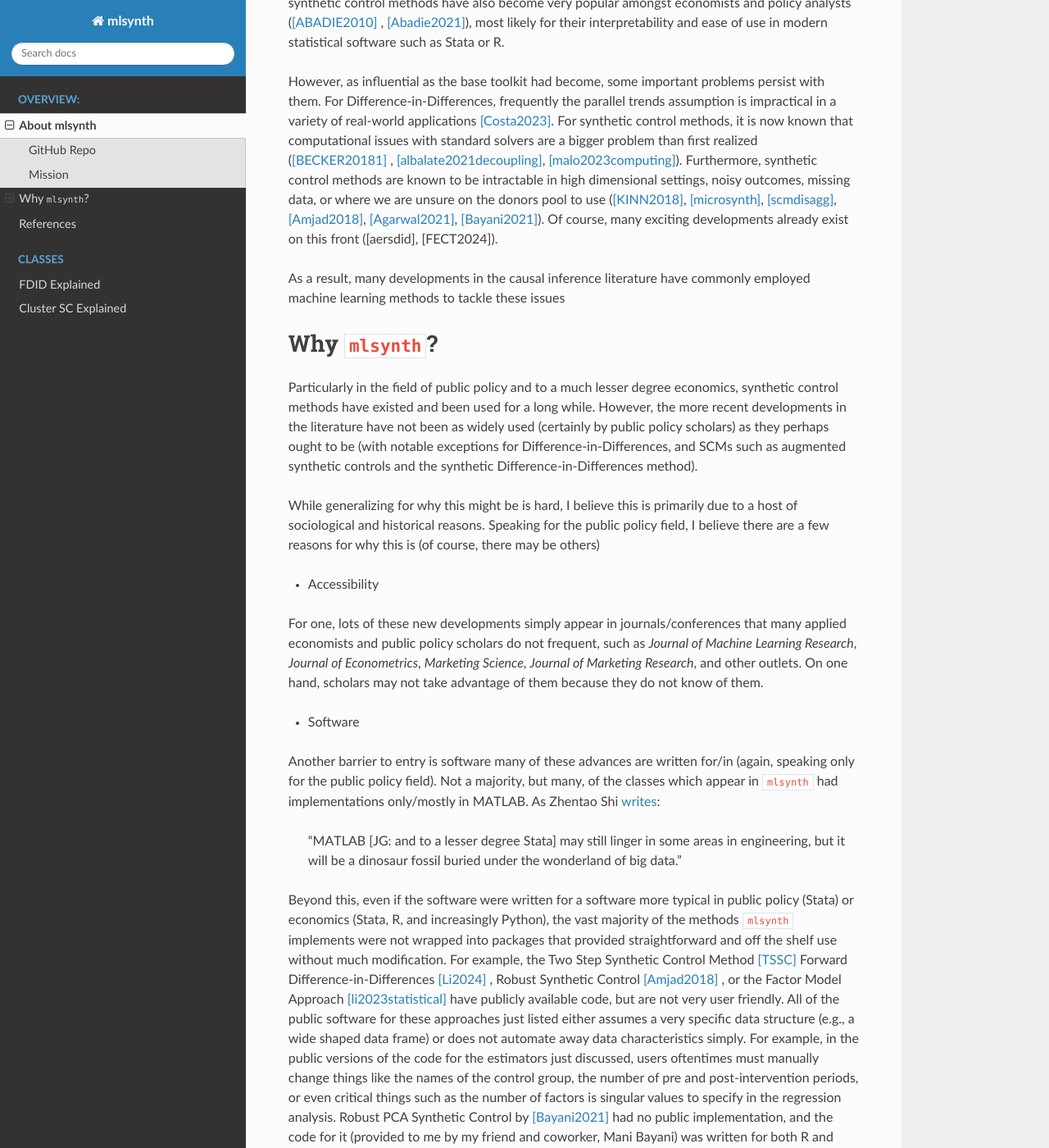
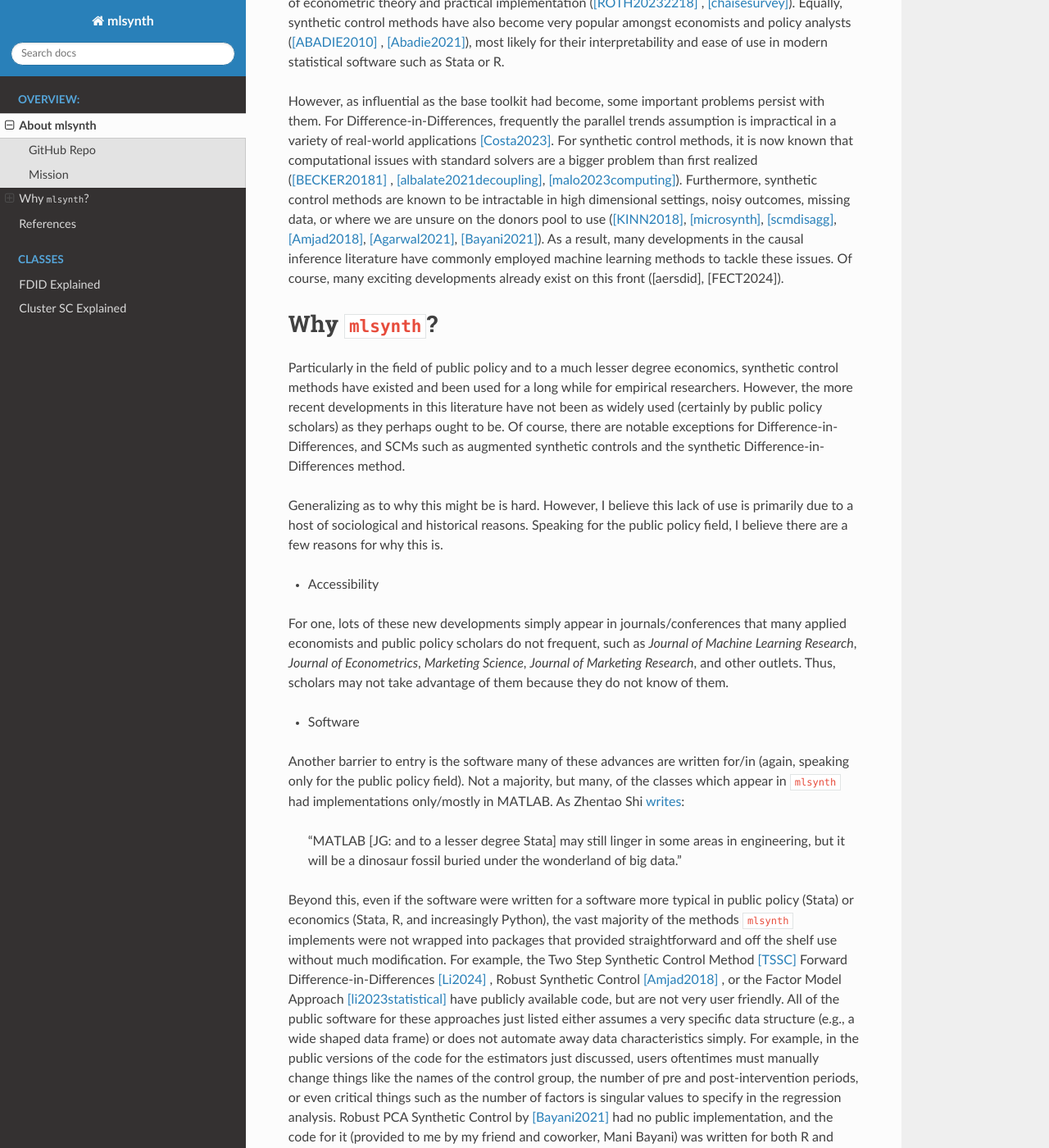
Before and after one commit to jgreathouse9/mlsynth, a Sphinx documentation site: the page built from docs/about.rst, in a window 1280 px wide and 1400 px high, scrolled down 840 px. Shown: the whole window at 82% size. Built offline with Sphinx 7.4.7 and the Read the Docs theme 3.1.0, drawn with Linux system fonts in a browser that asks for light colours; pages that are not in the unit, such as notebooks, are missing from menus; some of the changed text lies outside the part shown.

Commit message:
Update about.rst

```diff
--- a/docs/about.rst
+++ b/docs/about.rst
@@ -21,26 +21,23 @@ The first reason I created this library can be summarized from the CausalML `Cha
 
 However, there is a slightly more practical reason as well. Frequently in public policy, we are concerned with estimation of casual impacts of some intervention on an outcome we care about. The longstanding traditional workhorses in this field are Difference-in-Differences methodologies and synthetic control methods, and for good reason. Difference-in-Differences is very simple to compute. Numerous advances have been made for the methodology in recent years, both in terms of econometric theory and practical implementation ([ROTH20232218]_ , [chaisesurvey]_). Equally, synthetic control methods have also become very popular amongst economists and policy analysts ([ABADIE2010]_ , [Abadie2021]_), most likely for their interpretability and ease of use in modern statistical software such as Stata or R.
 
-However, as influential as the base toolkit had become, some important problems persist with them. For Difference-in-Differences, frequently the parallel trends assumption is impractical in a variety of real-world applications [Costa2023]_. For synthetic control methods, it is now known that computational issues with standard solvers are a bigger problem than first realized ([BECKER20181]_ , [albalate2021decoupling]_, [malo2023computing]_). Furthermore, synthetic control methods are known to be intractable in high dimensional settings, noisy outcomes, missing data, or where we are unsure on the donors pool to use ([KINN2018]_, [microsynth]_, [scmdisagg]_, [Amjad2018]_, [Agarwal2021]_, [Bayani2021]_). Of course, many exciting developments already exist on this front ([aersdid], [FECT2024]).
-
-As a result, many developments in the causal inference literature have commonly employed machine learning methods to tackle these issues
-
+However, as influential as the base toolkit had become, some important problems persist with them. For Difference-in-Differences, frequently the parallel trends assumption is impractical in a variety of real-world applications [Costa2023]_. For synthetic control methods, it is now known that computational issues with standard solvers are a bigger problem than first realized ([BECKER20181]_ , [albalate2021decoupling]_, [malo2023computing]_). Furthermore, synthetic control methods are known to be intractable in high dimensional settings, noisy outcomes, missing data, or where we are unsure on the donors pool to use ([KINN2018]_, [microsynth]_, [scmdisagg]_, [Amjad2018]_, [Agarwal2021]_, [Bayani2021]_). As a result, many developments in the causal inference literature have commonly employed machine learning methods to tackle these issues. Of course, many exciting developments already exist on this front ([aersdid], [FECT2024]).
 
 
 Why ``mlsynth``?
 ================================
 
-Particularly in the field of public policy and to a much lesser degree economics, synthetic control methods have existed and been used for a long while. However, the more recent developments in the literature have not been as widely used (certainly by public policy scholars) as they perhaps ought to be (with notable exceptions for Difference-in-Differences, and SCMs such as augmented synthetic controls and the synthetic Difference-in-Differences method).
+Particularly in the field of public policy and to a much lesser degree economics, synthetic control methods have existed and been used for a long while for empirical researchers. However, the more recent developments in this literature have not been as widely used (certainly by public policy scholars) as they perhaps ought to be. Of course, there are notable exceptions for Difference-in-Differences, and SCMs such as augmented synthetic controls and the synthetic Difference-in-Differences method.
 
-While generalizing for why this might be is hard, I believe this is primarily due to a host of sociological and historical reasons. Speaking for the public policy field, I believe there are a few reasons for why this is (of course, there may be others)
+Generalizing as to why this might be is hard. However, I believe this lack of use is primarily due to a host of sociological and historical reasons. Speaking for the public policy field, I believe there are a few reasons for why this is.
 
 - Accessibility
 
-For one, lots of these new developments simply appear in journals/conferences that many applied economists and public policy scholars do not frequent, such as *Journal of Machine Learning Research*, *Journal of Econometrics*, *Marketing Science*, *Journal of Marketing Research*, and other outlets. On one hand, scholars may not take advantage of them because they do not know of them.
+For one, lots of these new developments simply appear in journals/conferences that many applied economists and public policy scholars do not frequent, such as *Journal of Machine Learning Research*, *Journal of Econometrics*, *Marketing Science*, *Journal of Marketing Research*, and other outlets. Thus, scholars may not take advantage of them because they do not know of them.
 
 - Software
 
-Another barrier to entry is software many of these advances are written for/in (again, speaking only for the public policy field). Not a majority, but many, of the classes which appear in ``mlsynth`` had implementations only/mostly in MATLAB. As Zhentao Shi `writes <https://zhentaoshi.github.io/econ5170/intro.html>`_:
+Another barrier to entry is the software many of these advances are written for/in (again, speaking only for the public policy field). Not a majority, but many, of the classes which appear in ``mlsynth`` had implementations only/mostly in MATLAB. As Zhentao Shi `writes <https://zhentaoshi.github.io/econ5170/intro.html>`_:
 
    "MATLAB [JG: and to a lesser degree Stata] may still linger in some areas in engineering, but it will be a dinosaur fossil buried under the wonderland of big data."
 
```
Also changed, not shown: other parts of docs/about.rst (+2 -2 lines).
